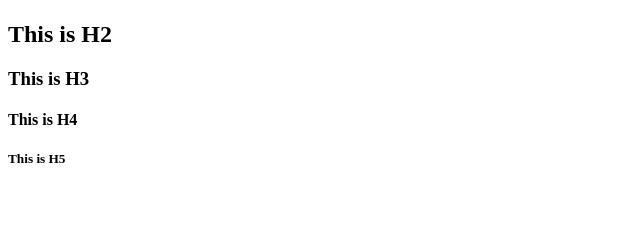
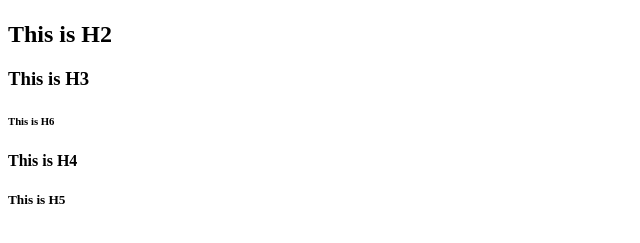
Before and after one commit to Najib111/git-one, a plain HTML site: page index.html in a window 1280 px wide. Shown: the part 59-302 px from the top of the page, without its empty margins (0-640 px from the left). Drawn offline with Linux system fonts and the light colour scheme.

Commit message:
Update index.html

```diff
--- a/index.html
+++ b/index.html
@@ -6,6 +6,7 @@
     <h1>This is H1</h1>
     <h2>This is H2</h2>
     <h3>This is H3</h3>
+    <h6>This is H6</h6>
     <h4>This is H4</h4>
     <h5>This is H5</h5>
 </body>
```
